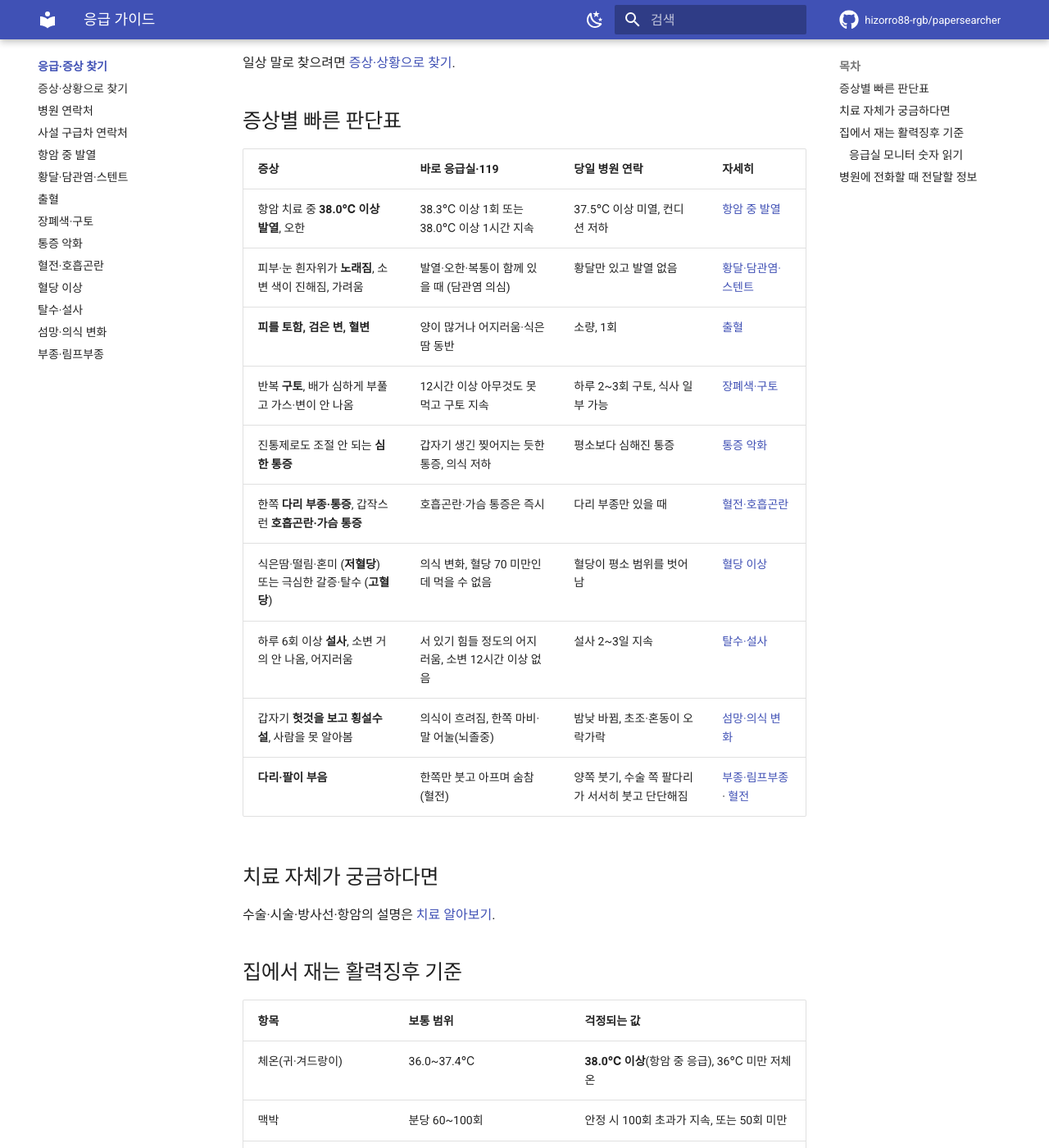
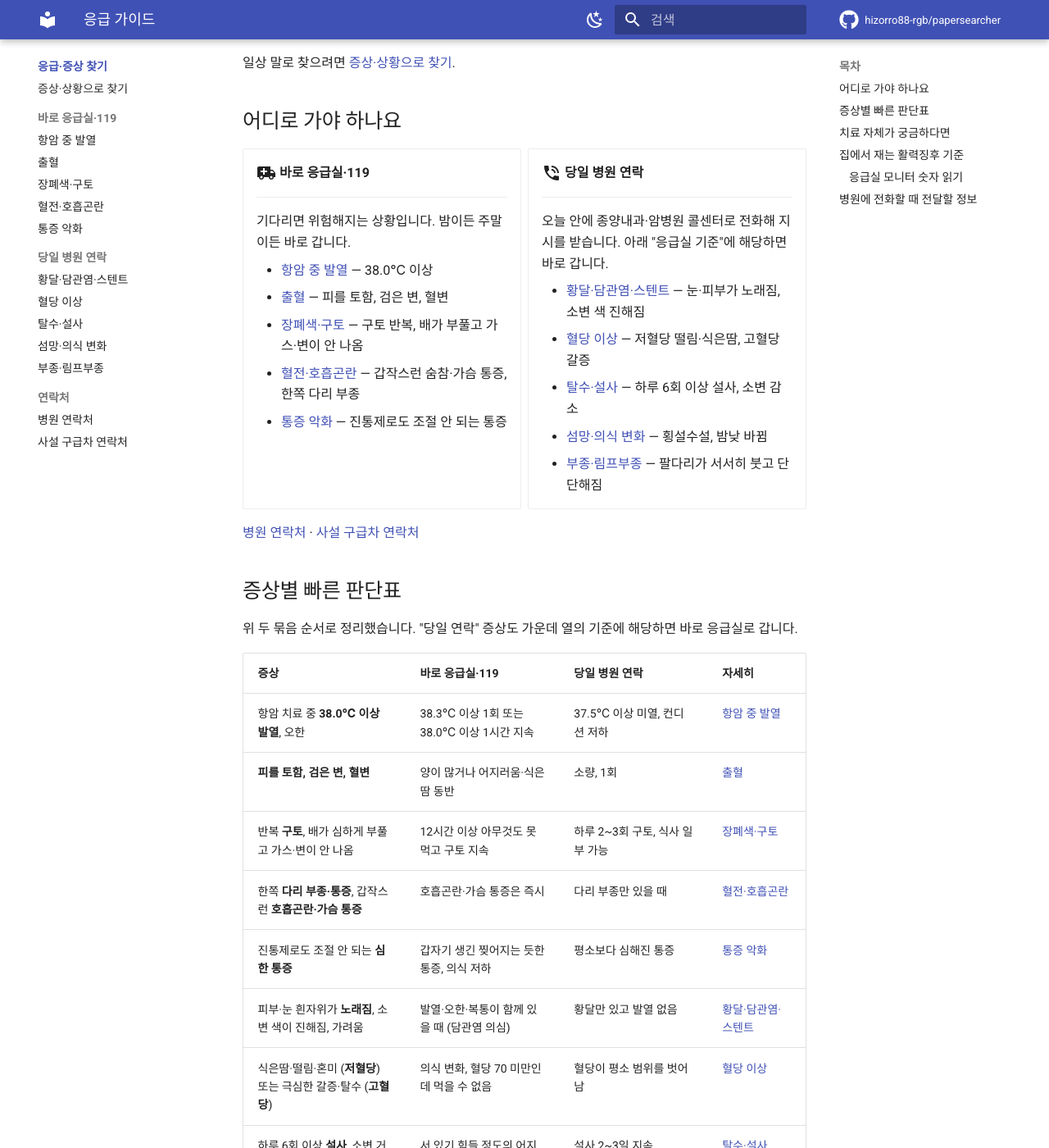
Before and after one commit to hizorro88-rgb/papersearcher, an MkDocs documentation site: the page built from docs/guides/emergency/index.md, in a window 1280 px wide and 1400 px high, scrolled down 451 px. Shown: the whole window at 82% size. Built offline with MkDocs 1.6.1 and Material for MkDocs 9.7.7, drawn with Linux system fonts in a browser that asks for light colours; comment, search, counter and statistics services are not loaded.

Commit message:
docs: 응급 메뉴를 '바로 응급실·119'/'당일 병원 연락'/'연락처' 세 묶음으로 재구성
- mkdocs.yml: 증상 페이지 10개를 두 그룹으로 중첩, 연락처 2개는 별도 그룹
- 응급 가이드 첫 화면에 두 묶음 카드 추가, 판단표도 같은 순서로 정렬

Co-Authored-By: Claude Fable 5.1 <noreply@anthropic.com>
Claude-Session: https://claude.ai/code/session_01ErhM6XFHfShMV5RYu1MfJn

```diff
--- a/docs/guides/emergency/index.md
+++ b/docs/guides/emergency/index.md
@@ -15,16 +15,50 @@ comments: true
 
 일상 말로 찾으려면 [증상·상황으로 찾기](find-by-symptom.md).
 
+## 어디로 가야 하나요
+
+<div class="grid cards" markdown>
+
+-   :material-ambulance:{ .lg .middle } **바로 응급실·119**
+
+    ---
+
+    기다리면 위험해지는 상황입니다. 밤이든 주말이든 바로 갑니다.
+
+    - [항암 중 발열](fever-neutropenia.md) — 38.0℃ 이상
+    - [출혈](bleeding.md) — 피를 토함, 검은 변, 혈변
+    - [장폐색·구토](bowel-obstruction.md) — 구토 반복, 배가 부풀고 가스·변이 안 나옴
+    - [혈전·호흡곤란](thrombosis.md) — 갑작스런 숨참·가슴 통증, 한쪽 다리 부종
+    - [통증 악화](pain-crisis.md) — 진통제로도 조절 안 되는 통증
+
+-   :material-phone-in-talk:{ .lg .middle } **당일 병원 연락**
+
+    ---
+
+    오늘 안에 종양내과·암병원 콜센터로 전화해 지시를 받습니다. 아래 "응급실 기준"에 해당하면 바로 갑니다.
+
+    - [황달·담관염·스텐트](jaundice-cholangitis.md) — 눈·피부가 노래짐, 소변 색 진해짐
+    - [혈당 이상](glucose.md) — 저혈당 떨림·식은땀, 고혈당 갈증
+    - [탈수·설사](dehydration-diarrhea.md) — 하루 6회 이상 설사, 소변 감소
+    - [섬망·의식 변화](delirium.md) — 횡설수설, 밤낮 바뀜
+    - [부종·림프부종](lymphedema.md) — 팔다리가 서서히 붓고 단단해짐
+
+</div>
+
+[병원 연락처](hospital-contacts.md) · [사설 구급차 연락처](private-ambulance.md)
+
 ## 증상별 빠른 판단표
+
+위 두 묶음 순서로 정리했습니다. "당일 연락" 증상도 가운데 열의 기준에 해당하면 바로 응급실로 갑니다.
 
 | 증상 | 바로 응급실·119 | 당일 병원 연락 | 자세히 |
 |---|---|---|---|
 | 항암 치료 중 **38.0℃ 이상 발열**, 오한 | 38.3℃ 이상 1회 또는 38.0℃ 이상 1시간 지속 | 37.5℃ 이상 미열, 컨디션 저하 | [항암 중 발열](fever-neutropenia.md) |
-| 피부·눈 흰자위가 **노래짐**, 소변 색이 진해짐, 가려움 | 발열·오한·복통이 함께 있을 때 (담관염 의심) | 황달만 있고 발열 없음 | [황달·담관염·스텐트](jaundice-cholangitis.md) |
 | **피를 토함, 검은 변, 혈변** | 양이 많거나 어지러움·식은땀 동반 | 소량, 1회 | [출혈](bleeding.md) |
 | 반복 **구토**, 배가 심하게 부풀고 가스·변이 안 나옴 | 12시간 이상 아무것도 못 먹고 구토 지속 | 하루 2~3회 구토, 식사 일부 가능 | [장폐색·구토](bowel-obstruction.md) |
+| 한쪽 **다리 부종·통증**, 갑작스런 **호흡곤란·가슴 통증** | 호흡곤란·가슴 통증은 즉시 | 다리 부종만 있을 때 | [혈전·호흡곤란](thrombosis.md) |
 | 진통제로도 조절 안 되는 **심한 통증** | 갑자기 생긴 찢어지는 듯한 통증, 의식 저하 | 평소보다 심해진 통증 | [통증 악화](pain-crisis.md) |
-| 한쪽 **다리 부종·통증**, 갑작스런 **호흡곤란·가슴 통증** | 호흡곤란·가슴 통증은 즉시 | 다리 부종만 있을 때 | [혈전·호흡곤란](thrombosis.md) |
+| 피부·눈 흰자위가 **노래짐**, 소변 색이 진해짐, 가려움 | 발열·오한·복통이 함께 있을 때 (담관염 의심) | 황달만 있고 발열 없음 | [황달·담관염·스텐트](jaundice-cholangitis.md) |
 | 식은땀·떨림·혼미 (**저혈당**) 또는 극심한 갈증·탈수 (**고혈당**) | 의식 변화, 혈당 70 미만인데 먹을 수 없음 | 혈당이 평소 범위를 벗어남 | [혈당 이상](glucose.md) |
 | 하루 6회 이상 **설사**, 소변 거의 안 나옴, 어지러움 | 서 있기 힘들 정도의 어지러움, 소변 12시간 이상 없음 | 설사 2~3일 지속 | [탈수·설사](dehydration-diarrhea.md) |
 | 갑자기 **헛것을 보고 횡설수설**, 사람을 못 알아봄 | 의식이 흐려짐, 한쪽 마비·말 어눌(뇌졸중) | 밤낮 바뀜, 초조·혼동이 오락가락 | [섬망·의식 변화](delirium.md) |
--- a/mkdocs.yml
+++ b/mkdocs.yml
@@ -89,18 +89,21 @@ nav:
   - 응급·증상 찾기:
       - guides/emergency/index.md
       - 증상·상황으로 찾기: guides/emergency/find-by-symptom.md
-      - 병원 연락처: guides/emergency/hospital-contacts.md
-      - 사설 구급차 연락처: guides/emergency/private-ambulance.md
-      - 항암 중 발열: guides/emergency/fever-neutropenia.md
-      - 황달·담관염·스텐트: guides/emergency/jaundice-cholangitis.md
-      - 출혈: guides/emergency/bleeding.md
-      - 장폐색·구토: guides/emergency/bowel-obstruction.md
-      - 통증 악화: guides/emergency/pain-crisis.md
-      - 혈전·호흡곤란: guides/emergency/thrombosis.md
-      - 혈당 이상: guides/emergency/glucose.md
-      - 탈수·설사: guides/emergency/dehydration-diarrhea.md
-      - 섬망·의식 변화: guides/emergency/delirium.md
-      - 부종·림프부종: guides/emergency/lymphedema.md
+      - 바로 응급실·119:
+          - 항암 중 발열: guides/emergency/fever-neutropenia.md
+          - 출혈: guides/emergency/bleeding.md
+          - 장폐색·구토: guides/emergency/bowel-obstruction.md
+          - 혈전·호흡곤란: guides/emergency/thrombosis.md
+          - 통증 악화: guides/emergency/pain-crisis.md
+      - 당일 병원 연락:
+          - 황달·담관염·스텐트: guides/emergency/jaundice-cholangitis.md
+          - 혈당 이상: guides/emergency/glucose.md
+          - 탈수·설사: guides/emergency/dehydration-diarrhea.md
+          - 섬망·의식 변화: guides/emergency/delirium.md
+          - 부종·림프부종: guides/emergency/lymphedema.md
+      - 연락처:
+          - 병원 연락처: guides/emergency/hospital-contacts.md
+          - 사설 구급차 연락처: guides/emergency/private-ambulance.md
   - 치료 알아보기:
       - guides/treatment/index.md
       - 진단 직후 체크리스트: guides/start-here.md
```
